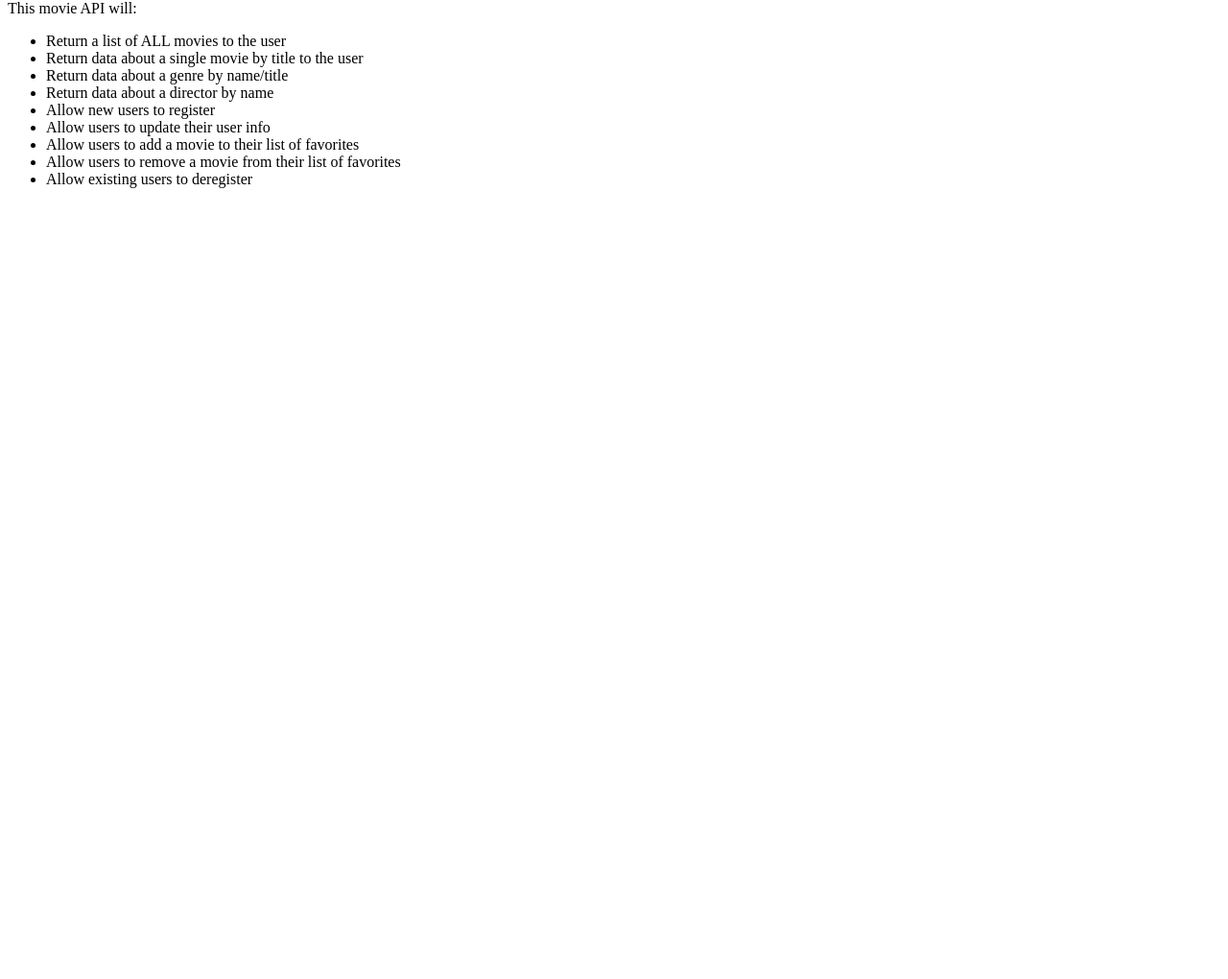
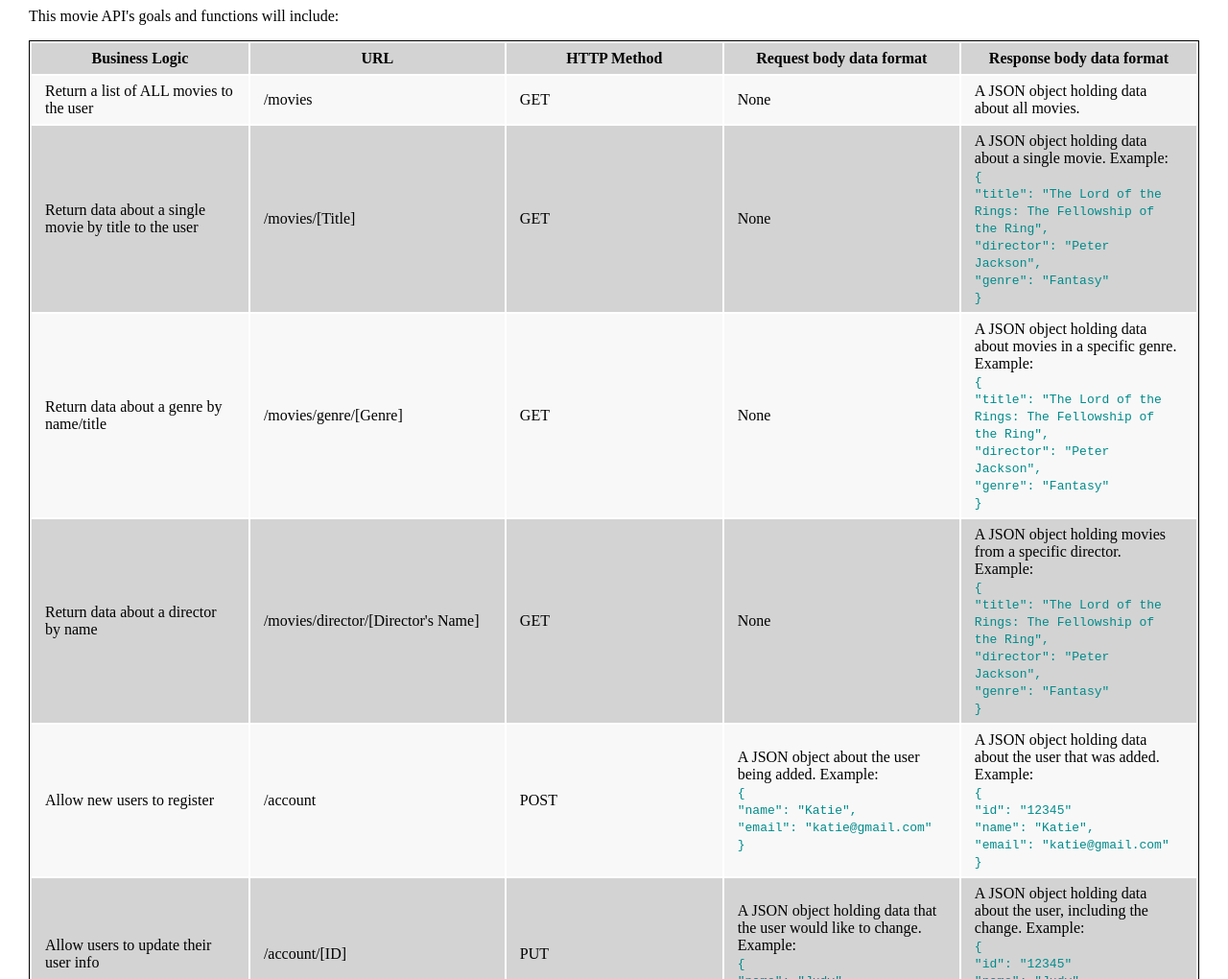
Before and after one commit to raschkatie/movie_api, a website: page public/documentation.html in a window 1280 px wide. Shown: the part 80-1100 px from the top of the page at 96% size. Before the commit the page ends 800 px from the top, so only its background shows below. Drawn offline with Linux system fonts and the light colour scheme.

Commit message:
Created a table for project description

```diff
--- a/public/documentation.html
+++ b/public/documentation.html
@@ -3,25 +3,169 @@
 <head>
     <meta charset="UTF-8">
     <meta name="viewport" content="width=device-width, initial-scale=1.0">
+    <link rel="stylesheet" type="text/css" href="../css/styles.css">
     <title>Documentation</title>
 </head>
 <body>
 
     <h1>Movie API</h1>
 
-    <p>This movie API will: </p>
+    <p>This movie API's goals and functions will include:</p>
 
-    <ul>
-        <li>Return a list of ALL movies to the user</li>
-        <li>Return data about a single movie by title to the user</li>
-        <li>Return data about a genre by name/title</li>
-        <li>Return data about a director by name</li>
-        <li>Allow new users to register</li>
-        <li>Allow users to update their user info</li>
-        <li>Allow users to add a movie to their list of favorites</li>
-        <li>Allow users to remove a movie from their list of favorites</li>
-        <li>Allow existing users to deregister</li>
-    </ul>
+    <table class="doc-table">
+        <thead>
+            <tr class="odd-row">
+                <th>Business Logic</th>
+                <th>URL</th>
+                <th>HTTP Method</th>
+                <th>Request body data format</th>
+                <th>Response body data format</th>
+            </tr>
+        </thead>
+        <tbody>
+            <tr class="even-row">
+                <td>Return a list of ALL movies to the user</td>
+                <td>/movies</td>
+                <td>GET</td>
+                <td>None</td>
+                <td>A JSON object holding data about all movies.</td>
+            </tr>
+            <tr class="odd-row">
+                <td>Return data about a single movie by title to the user</td>
+                <td>/movies/[Title]</td>
+                <td>GET</td>
+                <td>None</td>
+                <td>A JSON object holding data about a single movie. Example: <br>
+                    <code>
+                        { <br>
+                            "title": "The Lord of the Rings: The Fellowship of the Ring", <br>
+                            "director": "Peter Jackson", <br>
+                            "genre": "Fantasy" <br>
+                        }
+                    </code>
+                </td>
+            </tr>
+            <tr class="even-row">
+                <td>Return data about a genre by name/title</td>
+                <td>/movies/genre/[Genre]</td>
+                <td>GET</td>
+                <td>None</td>
+                <td>A JSON object holding data about movies in a specific genre. Example: <br>
+                    <code>
+                        { <br>
+                            "title": "The Lord of the Rings: The Fellowship of the Ring", <br>
+                            "director": "Peter Jackson", <br>
+                            "genre": "Fantasy" <br>
+                        }
+                    </code>
+                </td>
+            </tr>
+            <tr class="odd-row">
+                <td>Return data about a director by name</td>
+                <td>/movies/director/[Director's Name]</td>
+                <td>GET</td>
+                <td>None</td>
+                <td>A JSON object holding movies from a specific director. Example: <br>
+                    <code>
+                        { <br>
+                            "title": "The Lord of the Rings: The Fellowship of the Ring", <br>
+                            "director": "Peter Jackson", <br>
+                            "genre": "Fantasy" <br>
+                        }
+                    </code>
+                </td>
+            </tr>
+            <tr class="even-row">
+                <td>Allow new users to register</td>
+                <td>/account</td>
+                <td>POST</td>
+                <td>A JSON object about the user being added. Example: <br>
+                    <code>
+                        { <br>
+                            "name": "Katie", <br>
+                            "email": "katie@gmail.com" <br>
+                        }
+                    </code>
+                </td>
+                <td>A JSON object holding data about the user that was added. Example: <br>
+                    <code>
+                        { <br>
+                            "id": "12345" <br>
+                            "name": "Katie", <br>
+                            "email": "katie@gmail.com" <br>
+                        }
+                    </code>
+                </td>
+            </tr>
+            <tr class="odd-row">
+                <td>Allow users to update their user info</td>
+                <td>/account/[ID]</td>
+                <td>PUT</td>
+                <td>A JSON object holding data that the user would like to change. Example: <br>
+                    <code>
+                        { <br>
+                            "name": "Judy" <br>
+                        }
+                    </code>
+                </td>
+                <td>A JSON object holding data about the user, including the change. Example: <br>
+                    <code>
+                        { <br>
+                            "id": "12345" <br>
+                            "name": "Judy", <br>
+                            "email": "katie@gmail.com" <br>
+                        }
+                    </code>
+                </td>
+            </tr>
+            <tr class="even-row">
+                <td>Allow users to add a movie to their list of favorites</td>
+                <td>/account/[ID]/favorites</td>
+                <td>POST</td>
+                <td>A JSON object with the movie information to be included. Example: <br>
+                    <code>
+                            "title": "Howl's Moving Castle"
+                    </code>
+                </td>
+                <td>A JSON object with the final list of favorites. Example: <br>
+                    <code>
+                        [{ <br>
+                            "title": "Howl's Moving Castle", <br>
+                            "director": "Hayao Miyazaki", <br>
+                            "genre": "Adventure" <br>
+                        }, <br>
+                        { <br>
+                            "title": "The Lord of the Rings: The Fellowship of the Ring", <br>
+                            "director": "Peter Jackson", <br>
+                            "genre": "Fantasy" <br>
+                        }]
+                    </code>
+                </td>
+            </tr>
+            <tr class="odd-row">
+                <td>Allow users to remove a movie from their list of favorites</td>
+                <td>/account/[ID]/favorites/[Movie]</td>
+                <td>DELETE</td>
+                <td>None</td>
+                <td>A JSON object with the final list of favorites. Example: <br>
+                    <code>
+                        { <br>
+                            "title": "Howl's Moving Castle", <br>
+                            "director": "Hayao Miyazaki", <br>
+                            "genre": "Adventure" <br>
+                        }
+                    </code>
+                </td>
+            </tr>
+            <tr class="even-row">
+                <td>Allow existing users to deregister</td>
+                <td>/account/[ID]</td>
+                <td>DELETE</td>
+                <td>None</td>
+                <td>A text message indicating whether the user was successfully removed</td>
+            </tr>
+        </tbody>
+    </table>
 
 </body>
 </html>
```
